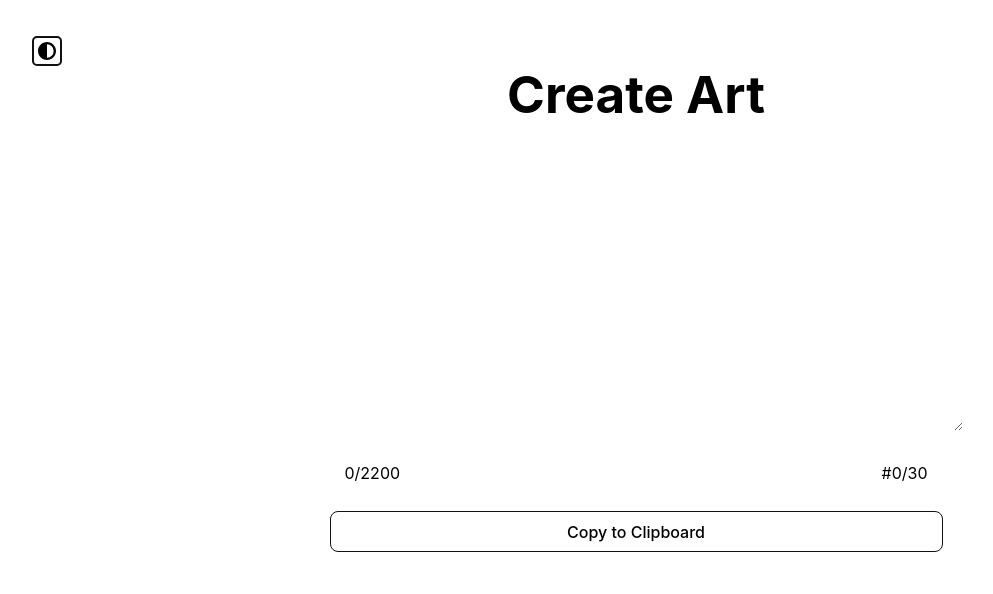
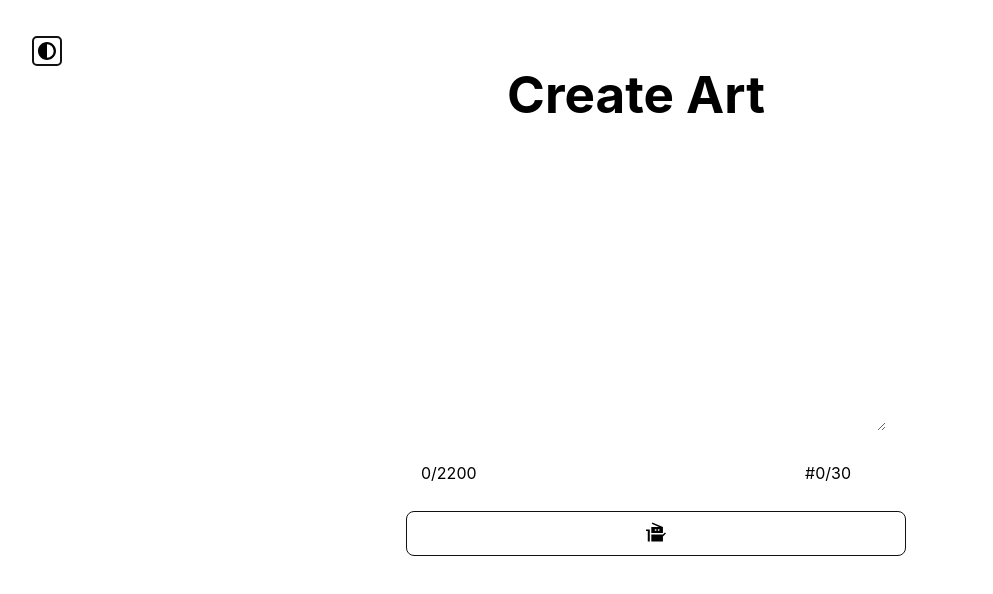
Before and after one commit to distinctmind/captionpalace, a React (Vite) app: page / in a window 1280 px wide. Shown: the top 594 px of the page, without its empty margins (4-997 px from the left). Built offline with nearby package versions, Linux system fonts and the light colour scheme.

Commit message:
Changed UI of button and added animation to show success upon click.

```diff
--- a/src/App.css
+++ b/src/App.css
@@ -1,5 +1,6 @@
 #root {
-  max-width: 1280px;
+  /* max-width: 1280px; */
+  max-width: 500px;
   margin: 0 auto;
   padding: 2rem;
   text-align: center;
@@ -10,6 +11,36 @@
 
 button {
   margin: 20px;
+}
+
+.btn-disabled {
+  cursor: not-allowed;
+  pointer-events: none;
+}
+
+.buttonContainer {
+  position: relative;
+  width: 500px;
+  height: 45px;
+}
+
+.hide {
+  opacity: 0;
+  width: 0;
+}
+
+.show {
+  opacity: 1 !important;
+}
+
+#successMessage {
+  position: absolute;
+  opacity: 0;
+  transition: opacity 0.2s ease-in;
+}
+
+.copySvg {
+  transition: opacity 0.1s ease-in;
 }
 
 .neon:hover {
--- a/src/App.tsx
+++ b/src/App.tsx
@@ -15,9 +15,16 @@ function App() {
   const textAreaRef = useRef<any>(null);
 
   const copyText = () => {
+    document.querySelector('.copySvg')?.classList.add('hide');
+    document.querySelector('#successMessage')?.classList.add('show');
+
+    setTimeout(()=>{
+      document.querySelector('.copySvg')?.classList.toggle('hide');
+      document.querySelector('#successMessage')?.classList.toggle('show');
+    }, 2222);
+
     if (textAreaRef.current) textAreaRef.current.select();
     navigator.clipboard.writeText(captionText);
-
   }
 
   const findHashtagCount = (value: string) => {
@@ -36,6 +43,7 @@ function App() {
     setHashtagCount(findHashtagCount(e.target.value))
   }
 
+
   return (
     <>
       <button id="dark-mode-toggle" className={theme === 'light' ? 'light-mode-toggle' : 'dark-mode-toggle'} onClick={() => toggleTheme()}>
@@ -51,9 +59,15 @@ function App() {
           <span style={{position: 'absolute', left: 5}} className={theme === 'light' ? 'lightText' : 'darkText'}>{characterCount}/2200 </span>
           <span style={{position: 'absolute', right: 5}} className={theme === 'light' ? 'lightText' : 'darkText'}>#{hashtagCount}/30</span>
         </div>
-        <button className={theme === 'light' ? 'light' : 'dark'} onClick={copyText}>
-          Copy to Clipboard
-        </button>
+
+        <div className='buttonContainer'>
+          <button id='successMessage' className={theme === 'light' ? 'light' : 'dark'} onClick={copyText}>
+            Copied to Clipboard!
+          </button>
+          <button className={theme === 'light' ? 'light' : 'dark'} onClick={copyText}>
+            <svg className='copySvg' fill="currentColor" height="20px" width="20px" version="1.1" id="Layer_1" xmlns="http://www.w3.org/2000/svg" viewBox="0 0 512 512"><g id="SVGRepo_bgCarrier" stroke-width="0"></g><g id="SVGRepo_tracerCarrier" stroke-linecap="round" stroke-linejoin="round"></g><g id="SVGRepo_iconCarrier"> <g> <g> <polygon points="0,190.513 0,229.34 45.298,229.34 45.298,501.125 97.066,501.125 97.066,190.513 "></polygon> </g> </g> <g> <g> <path d="M432.798,125.802L162.912,10.875L147.7,46.598l185.998,79.205H135.893v155.306h297.67V125.802H432.798z M265.314,222.869 h-38.826v-38.826h38.826V222.869z M342.968,222.869h-38.827v-38.826h38.827V222.869z"></path> </g> </g> <g> <g> <polygon points="484.547,267.381 431.993,319.935 135.893,319.935 135.893,501.125 433.563,501.125 433.563,373.273 512,294.835 "></polygon> </g> </g> </g></svg>
+          </button>
+        </div>
       </div>
     </>
   )
--- a/src/index.css
+++ b/src/index.css
@@ -25,7 +25,7 @@ a:hover {
 
 body {
   margin: 0;
-  display: flex;
+  /* display: flex; */
   /* place-items: center; */
   min-width: 320px;
   min-height: 100vh;
@@ -47,6 +47,8 @@ button {
   background-color: #1a1a1a;
   cursor: pointer;
   transition: border-color 0.25s;
+  width: 100%;
+  height: 100%;
 }
 button:hover {
   border-color: #646cff;
```
